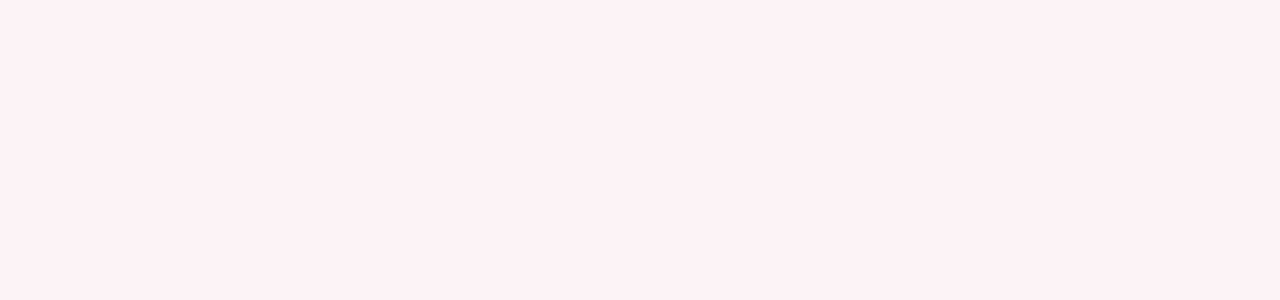
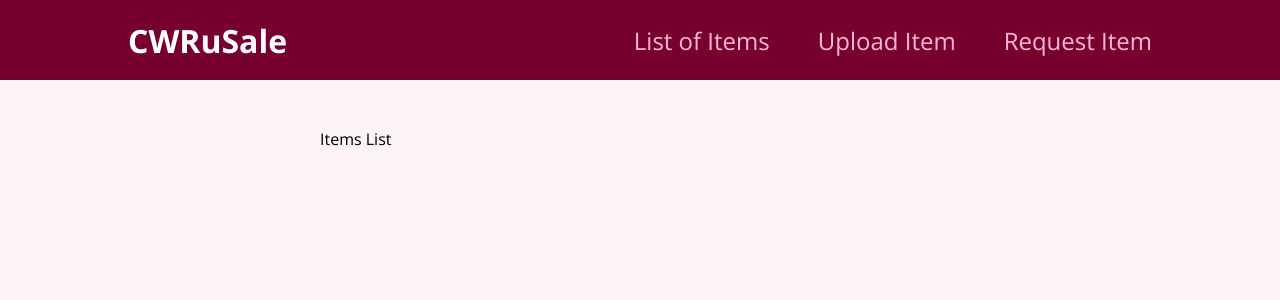
Before and after one commit to alenatochilkina11/CWRuSale, a React (Create React App) app in the folder my-app/: page /item-list in a window 1280 px wide. Shown: the top 300 px of the page. Built offline with nearby package versions, Linux system fonts and the light colour scheme.

Commit message:
Created a main navigation bar and 3 main pages with their links

```diff
--- a/my-app/package.json
+++ b/my-app/package.json
@@ -8,6 +8,7 @@
     "@testing-library/user-event": "^12.8.3",
     "react": "^17.0.2",
     "react-dom": "^17.0.2",
+    "react-router-dom": "^5.3.0",
     "react-scripts": "4.0.3",
     "web-vitals": "^1.1.2"
   },
--- a/my-app/src/App.js
+++ b/my-app/src/App.js
@@ -1,7 +1,24 @@
+import { Route, Switch } from "react-router-dom";
+import ItemsListPage from "./Page/ItemsList";
+import ItemsUploadPage from "./Page/ItemUpload";
+import ItemsRequestPage from "./Page/ItemRequest";
+import Layout from "./Components/Layout/Layout";
 
 function App() {
   return (
-    <div></div>
+    <Layout>
+      <Switch>
+        <Route path="/item-list" exact={true}>
+          <ItemsListPage />
+        </Route>
+        <Route path="/item-upload" exact={true}>
+          <ItemsUploadPage />
+        </Route>
+        <Route path="/item-request" exact={true}>
+          <ItemsRequestPage />
+        </Route>
+      </Switch>
+    </Layout>
   );
 }
 
--- /dev/null
+++ b/my-app/src/Components/Layout/Layout.js
@@ -0,0 +1,13 @@
+import classes from "./Layout.module.css";
+import MainNavigationBar from "../MainNavigationBar";
+
+function Layout(props) {
+    return (
+      <div>
+        <MainNavigationBar />
+        <main className={classes.main}>{props.children}</main>
+      </div>
+    );
+  }
+
+  export default Layout;
--- /dev/null
+++ b/my-app/src/Components/Layout/Layout.module.css
@@ -0,0 +1,5 @@
+.main {
+    margin: 3rem auto;
+    width: 90%;
+    max-width: 40rem;
+  }
--- /dev/null
+++ b/my-app/src/Components/MainNavigationBar.js
@@ -0,0 +1,25 @@
+import {Link} from 'react-router-dom';
+import classes from './MainNavigationBar.module.css';
+
+function MainNavigationBar() {
+  return (
+    <header className={classes.header}>
+      <div className={classes.logo}> CWRuSale </div>
+      <nav>
+        <ul>
+          <li>
+            <Link to='/item-list'>List of Items</Link>
+          </li>
+          <li>
+            <Link to='/item-upload'>Upload Item</Link>
+          </li>
+          <li>
+            <Link to='/item-request'>Request Item</Link>
+          </li>
+        </ul>
+      </nav>
+    </header>
+  );
+}
+
+export default MainNavigationBar;
--- /dev/null
+++ b/my-app/src/Components/MainNavigationBar.module.css
@@ -0,0 +1,47 @@
+header {
+    width: 100%;
+    height: 5rem;
+    display: flex;
+    align-items: center;
+    justify-content: space-between;
+    background-color: #77002e;
+    padding: 0 10%;
+  }
+
+  .logo {
+    font-size: 2rem;
+    color: white;
+    font-weight: bold;
+  }
+
+  .header ul {
+    list-style: none;
+    margin: 0;
+    padding: 0;
+    display: flex;
+    align-items: baseline;
+  }
+
+  .header li {
+    margin-left: 3rem;
+  }
+
+  .header a {
+    text-decoration: none;
+    font-size: 1.5rem;
+    color: #fcb8d2;
+  }
+
+  .header a:hover,
+  .header a:active,
+  .header a.active {
+    color: white;
+  }
+
+  .badge {
+    background-color: #cc2062;
+    color: white;
+    border-radius: 12px;
+    padding: 0 1rem;
+    margin-left: 0.5rem;
+  }
--- /dev/null
+++ b/my-app/src/Page/ItemRequest.js
@@ -0,0 +1,5 @@
+function ItemsRequestPage() {
+  return <div>Items Request</div>;
+}
+
+export default ItemsRequestPage;
--- /dev/null
+++ b/my-app/src/Page/ItemUpload.js
@@ -0,0 +1,5 @@
+function ItemsUploadPage() {
+  return <div>Items Upload</div>;
+}
+
+export default ItemsUploadPage;
--- /dev/null
+++ b/my-app/src/Page/ItemsList.js
@@ -0,0 +1,5 @@
+function ItemsListPage() {
+  return <div>Items List</div>;
+}
+
+export default ItemsListPage;
--- a/my-app/src/index.js
+++ b/my-app/src/index.js
@@ -1,6 +1,13 @@
-import React from 'react';
-import ReactDOM from 'react-dom';
-import './index.css';
-import App from './App';
+import React from "react";
+import ReactDOM from "react-dom";
+import { BrowserRouter } from "react-router-dom";
 
-ReactDOM.render(<App />,document.getElementById('root'));
+import "./index.css";
+import App from "./App";
+
+ReactDOM.render(
+  <BrowserRouter>
+    <App />
+  </BrowserRouter>,
+  document.getElementById("root")
+);
```
Also changed, not shown: my-app/src/Components/Elems/Card.js (added), my-app/src/Components/Elems/Card.module.css (added), 1 other file (tests, documents, lock files or other folders).
